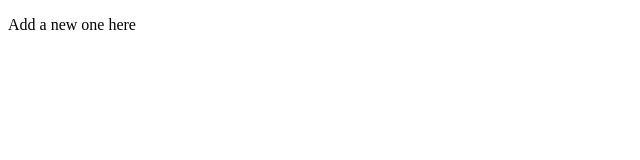
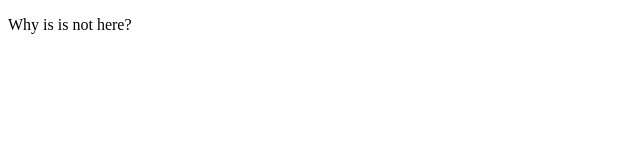
Before and after one commit to EmmanuelEO/learning-git, a plain HTML site: page index.html in a window 1280 px wide. Shown: the full height of the page, 0-640 px from the left. Drawn offline with Linux system fonts and the light colour scheme.

```diff
--- a/index.html
+++ b/index.html
@@ -4,6 +4,6 @@
 <title>Page Title</title>
 </head>
 <body>
-    <p>Add a new one here</p>
+    <p>Why is is not here?</p>
 </body>
 </html>
```
